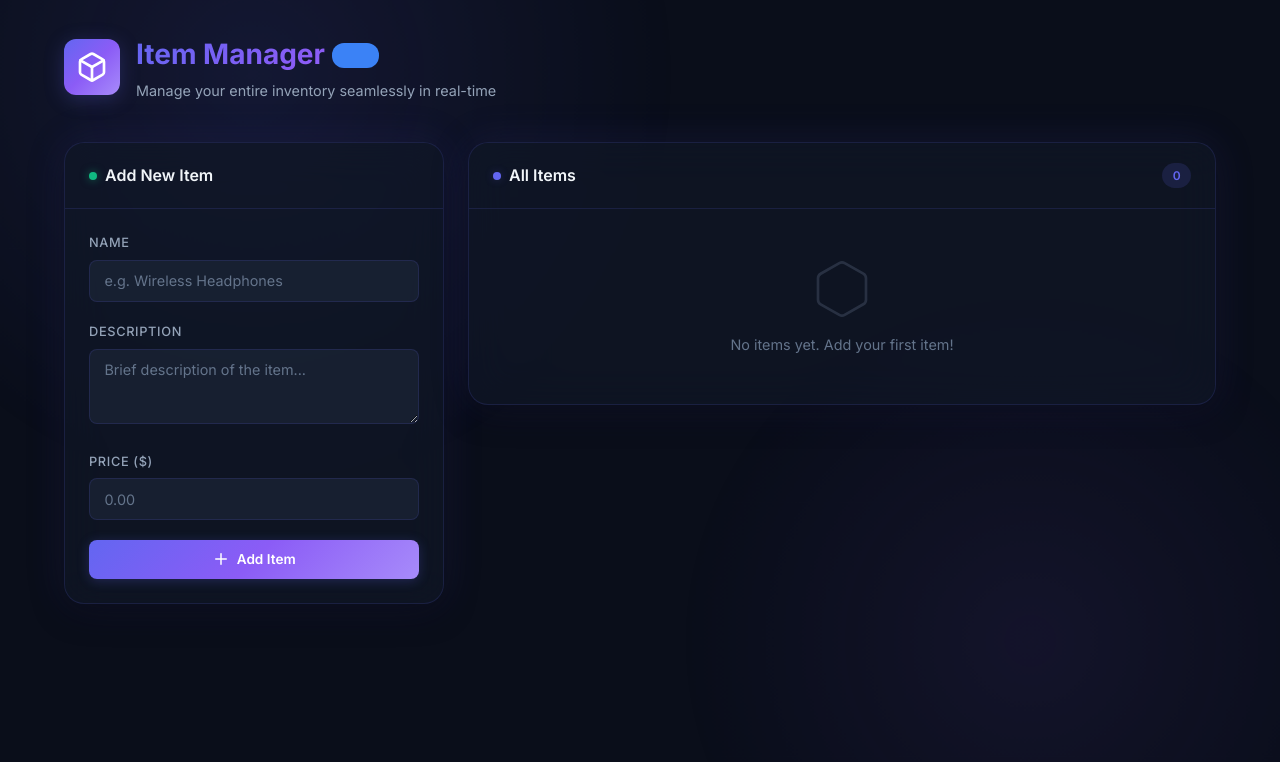
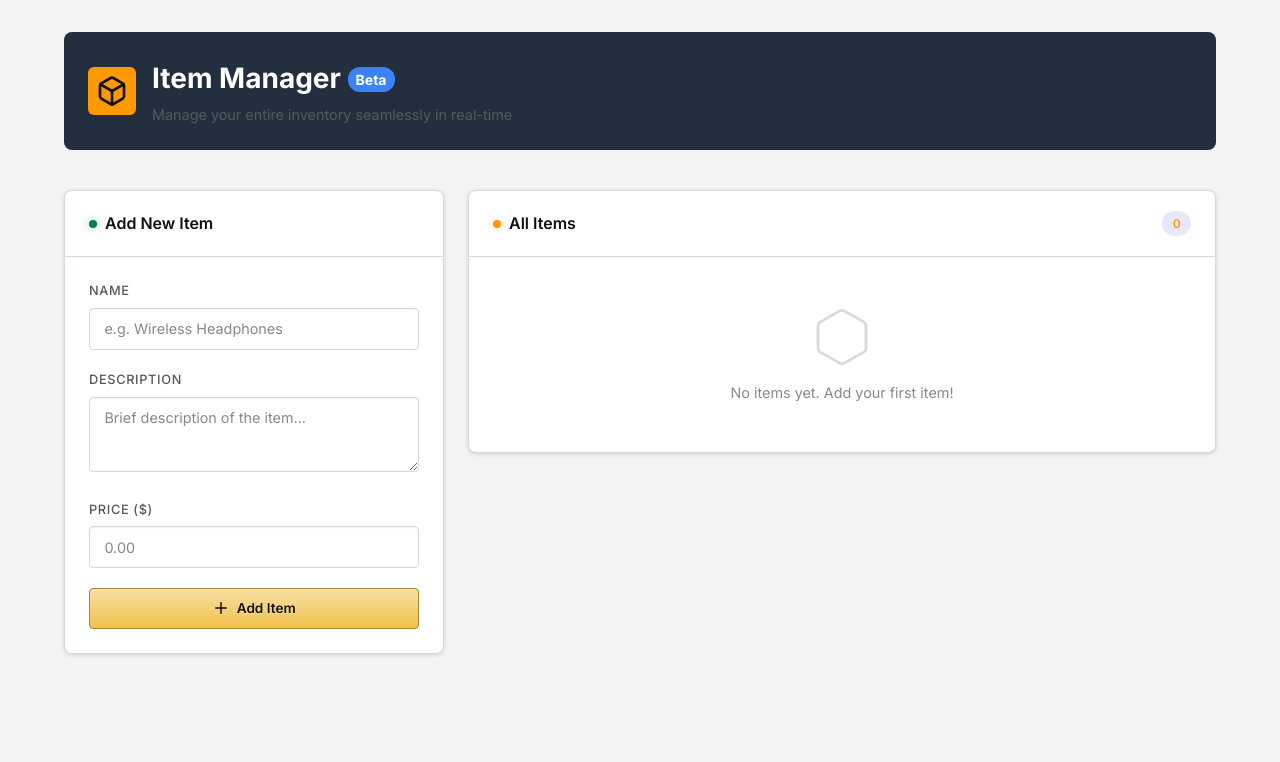
Before and after one commit to mazenessam77/devsecops, a website: page public/index.html in a window 1280 px wide. Drawn offline with Linux system fonts and the light colour scheme; no server answers.

Commit message:
Change UI to Amazon color theme

```diff
--- a/public/style.css
+++ b/public/style.css
@@ -1,25 +1,26 @@
 :root {
-    --bg-primary: #0a0e1a;
-    --bg-secondary: #111827;
-    --bg-card: rgba(17, 24, 39, 0.7);
-    --border-color: rgba(99, 102, 241, 0.15);
-    --border-hover: rgba(99, 102, 241, 0.35);
-    --text-primary: #f1f5f9;
-    --text-secondary: #94a3b8;
-    --text-muted: #64748b;
-    --accent-primary: #6366f1;
-    --accent-gradient: linear-gradient(135deg, #6366f1, #8b5cf6, #a78bfa);
-    --accent-glow: rgba(99, 102, 241, 0.25);
-    --success: #10b981;
-    --danger: #ef4444;
-    --radius-sm: 8px;
-    --radius-md: 12px;
-    --radius-lg: 16px;
-    --radius-xl: 20px;
-    --shadow-lg: 0 8px 32px rgba(0, 0, 0, 0.4);
-    --shadow-glow: 0 0 40px rgba(99, 102, 241, 0.15);
-    --transition-fast: 0.15s ease;
-    --transition-normal: 0.25s ease;
+    --bg-primary: #f3f3f3;
+    --bg-secondary: #ffffff;
+    --bg-card: #ffffff;
+    --border-color: #d5d9d9;
+    --border-hover: #a6a6a6;
+    --text-primary: #0f1111;
+    --text-secondary: #565959;
+    --text-muted: #888888;
+    --accent-primary: #ff9900;
+    --accent-gradient: linear-gradient(to bottom, #f7dfa5, #f0c14b);
+    --accent-glow: rgba(255, 153, 0, 0.3);
+    --success: #067d62;
+    --danger: #b12704;
+    --radius-sm: 4px;
+    --radius-md: 6px;
+    --radius-lg: 8px;
+    --radius-xl: 8px;
+    --shadow-lg: 0 1px 4px rgba(0, 0, 0, 0.15);
+    --shadow-glow: 0 0 0 transparent;
+    --transition-fast: 0.1s ease;
+    --transition-normal: 0.2s ease;
+    --amazon-dark: #232f3e;
 }
 
 *, *::before, *::after { box-sizing: border-box; margin: 0; padding: 0; }
@@ -33,34 +34,23 @@ body {
     -webkit-font-smoothing: antialiased;
 }
 
-.bg-gradient {
-    position: fixed; inset: 0; z-index: -1;
-    background:
-        radial-gradient(600px at 20% 10%, rgba(99,102,241,0.12), transparent 70%),
-        radial-gradient(500px at 80% 80%, rgba(139,92,246,0.08), transparent 70%);
-    animation: bgShift 15s ease-in-out infinite alternate;
-}
-@keyframes bgShift {
-    0% { transform: scale(1); }
-    100% { transform: scale(1.05) translate(10px, -10px); }
-}
+.bg-gradient { display: none; }
 
 .container { max-width: 1200px; margin: 0 auto; padding: 2rem 1.5rem 4rem; }
 
 .header {
     display: flex; align-items: center; gap: 1rem;
-    margin-bottom: 2.5rem; animation: fadeInDown 0.6s ease;
+    margin-bottom: 2.5rem; padding: 1.5rem; border-radius: var(--radius-lg);
+    background: var(--amazon-dark); color: white;
 }
 .header-icon {
     display: flex; align-items: center; justify-content: center;
-    width: 56px; height: 56px; border-radius: var(--radius-md);
-    background: var(--accent-gradient); color: white;
-    box-shadow: 0 4px 20px var(--accent-glow); flex-shrink: 0;
+    width: 48px; height: 48px; border-radius: var(--radius-md);
+    background: var(--accent-primary); color: #111;
+    flex-shrink: 0;
 }
 .header h1 {
-    font-size: 1.75rem; font-weight: 700;
-    background: var(--accent-gradient);
-    -webkit-background-clip: text; -webkit-text-fill-color: transparent; background-clip: text;
+    font-size: 1.75rem; font-weight: 700; color: white;
 }
 .subtitle { color: var(--text-secondary); font-size: 0.9rem; margin-top: 2px; }
 
@@ -69,8 +59,8 @@ body {
 
 .card {
     background: var(--bg-card); border: 1px solid var(--border-color);
-    border-radius: var(--radius-xl); backdrop-filter: blur(20px);
-    box-shadow: var(--shadow-lg), var(--shadow-glow);
+    border-radius: var(--radius-xl);
+    box-shadow: var(--shadow-lg);
     overflow: hidden; animation: fadeInUp 0.5s ease both;
 }
 .card:nth-child(2) { animation-delay: 0.1s; }
@@ -98,16 +88,17 @@ body {
 }
 .form-group input, .form-group textarea {
     width: 100%; padding: 0.7rem 0.9rem;
-    background: rgba(30,41,59,0.6); border: 1px solid var(--border-color);
+    background: #ffffff; border: 1px solid var(--border-color);
     border-radius: var(--radius-sm); color: var(--text-primary);
     font-family: inherit; font-size: 0.9rem;
     transition: all var(--transition-normal); outline: none;
+    box-shadow: inset 0 1px 2px rgba(0,0,0,0.05);
 }
 .form-group input::placeholder, .form-group textarea::placeholder { color: var(--text-muted); }
 .form-group input:focus, .form-group textarea:focus {
-    border-color: var(--accent-primary);
-    box-shadow: 0 0 0 3px var(--accent-glow);
-    background: rgba(30,41,59,0.9);
+    border-color: #e77600;
+    box-shadow: 0 0 3px 2px rgba(228,121,17,0.5);
+    background: #ffffff;
 }
 .form-group textarea { resize: vertical; min-height: 70px; }
 .form-actions { display: flex; gap: 0.75rem; margin-top: 0.5rem; }
@@ -119,10 +110,10 @@ body {
     cursor: pointer; transition: all var(--transition-normal);
 }
 .btn-primary {
-    background: var(--accent-gradient); color: white;
-    box-shadow: 0 2px 12px var(--accent-glow); flex: 1;
+    background: var(--accent-gradient); color: #111;
+    border: 1px solid #a88734; flex: 1; text-shadow: 0 1px 0 rgba(255,255,255,0.4);
 }
-.btn-primary:hover { transform: translateY(-1px); box-shadow: 0 4px 20px rgba(99,102,241,0.4); }
+.btn-primary:hover { border-color: #9c7e31; background: linear-gradient(to bottom, #f5d78e, #eeb933); }
 .btn-ghost {
     background: rgba(100,116,139,0.12); color: var(--text-secondary);
     border: 1px solid var(--border-color);
```
